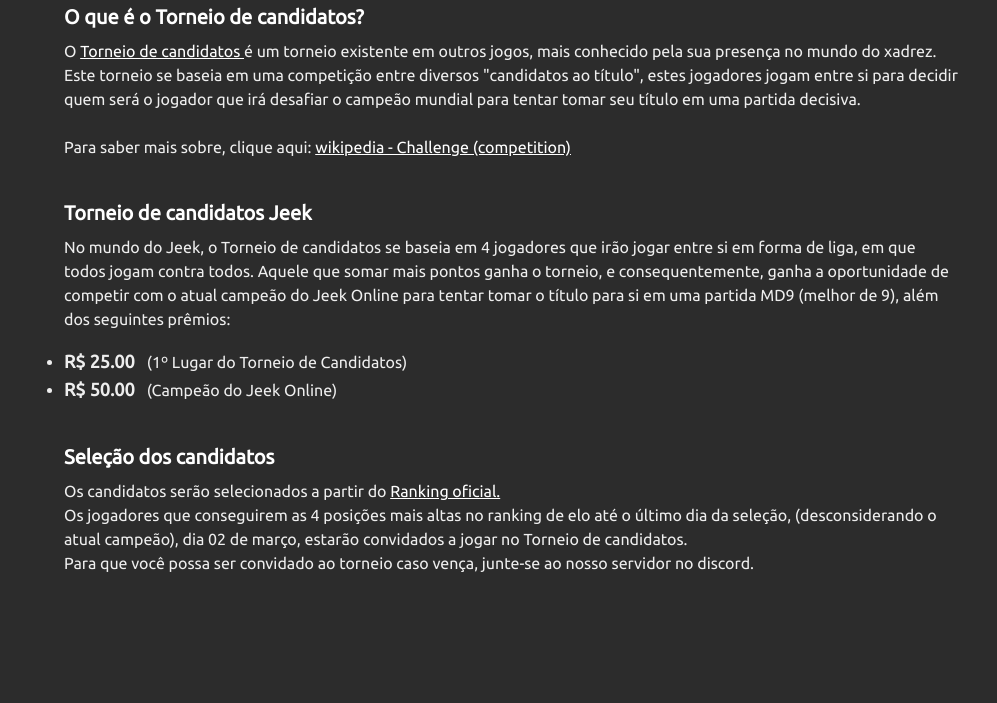
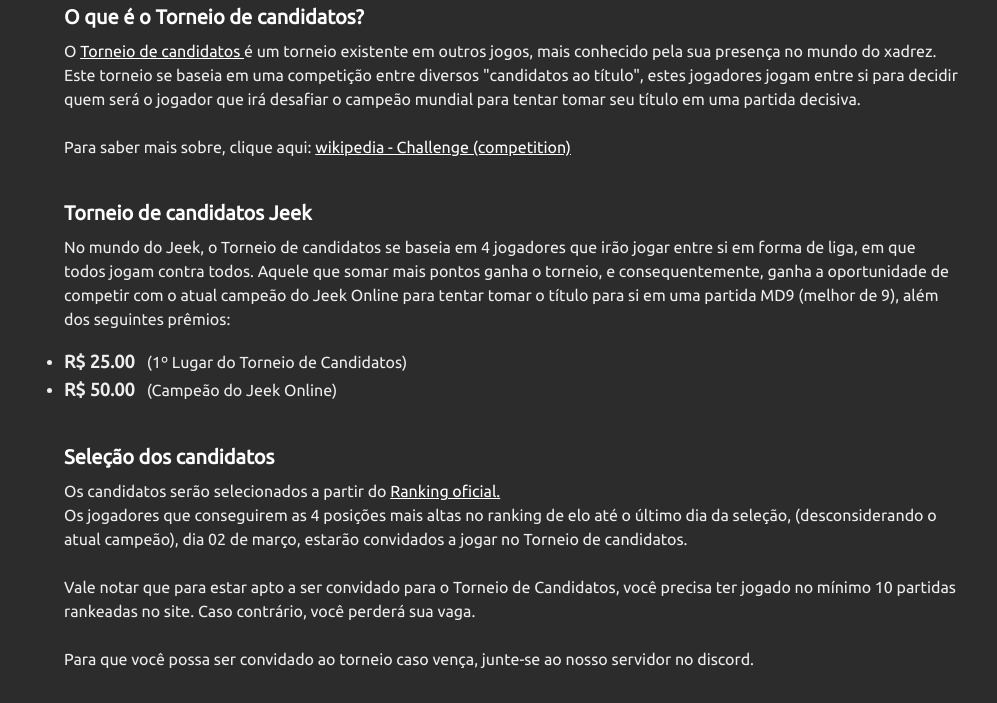
Before and after one commit to vidacalura/Jeek-online, a website: page website/Public/candidatos.html in a window 1280 px wide. Shown: the part 153-856 px from the top of the page, without its empty margins (0-997 px from the left). Before the commit the page ends 800 px from the top, so only its background shows below. Drawn offline with Linux system fonts and the light colour scheme.

Commit message:
Mudança nas regras do Torneio de Candidatos

```diff
--- a/API/routes/routes.js
+++ b/API/routes/routes.js
@@ -109,7 +109,7 @@
                     ])
                     .then(([rows3]) => {
                         res.status(200).json({ "message": "Usuário atualizado com sucesso" });
-                    })
+                    });
                 });
             })
             .catch((error) => {
@@ -125,7 +125,7 @@
                     else {
                         res.status(500).json({ "error": "Erro ao atualizar nome do usuário" });
                     }
-                })
+                });
             });
         }
         else if (senhaAtual && senhaNova){
--- a/website/Public/candidatos.html
+++ b/website/Public/candidatos.html
@@ -70,7 +70,9 @@
                     Os candidatos serão selecionados a partir do <a href="/ranking"> Ranking oficial. </a> <br>
                     Os jogadores que conseguirem as 4 posições mais altas no ranking de elo até o último dia da seleção,
                     (desconsiderando o atual campeão), dia 02 de março, estarão convidados a jogar no Torneio
-                    de candidatos. <br>
+                    de candidatos. <br> <br>
+                    Vale notar que para estar apto a ser convidado para o Torneio de Candidatos, você precisa
+                    ter jogado no mínimo 10 partidas rankeadas no site. Caso contrário, você perderá sua vaga. <br> <br>
                     Para que você possa ser convidado ao torneio caso vença, junte-se ao nosso servidor no discord.
                 </p>
             </div>
```
